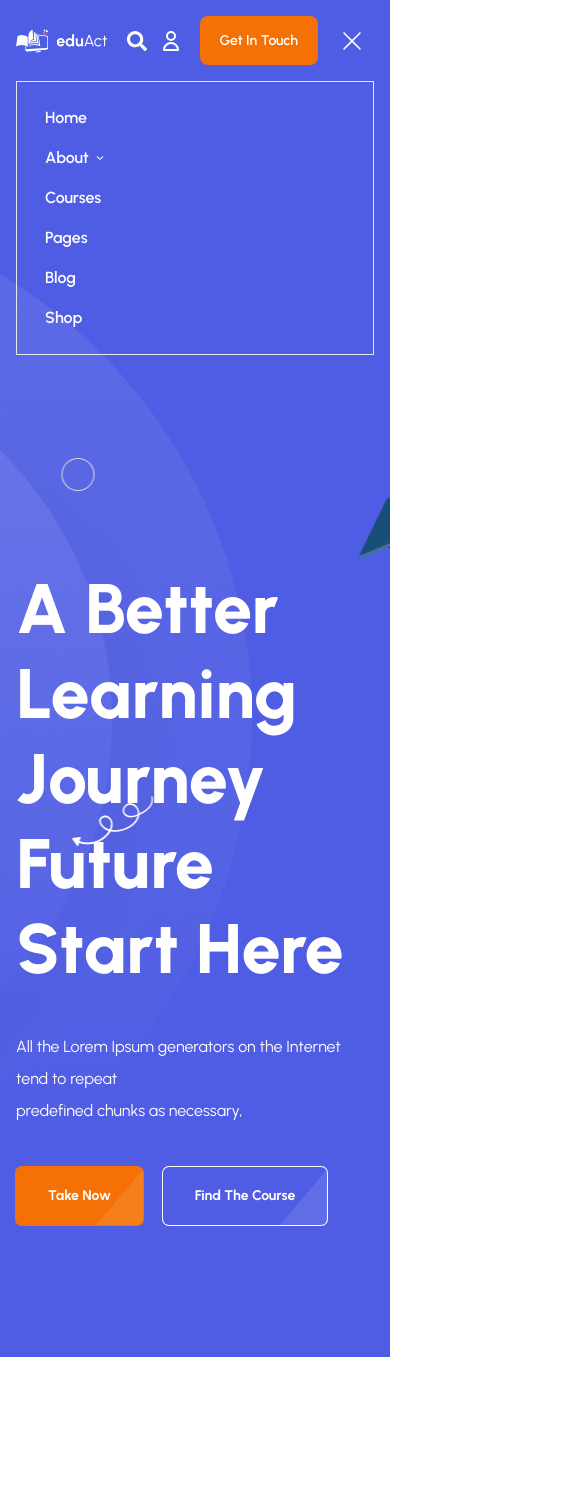
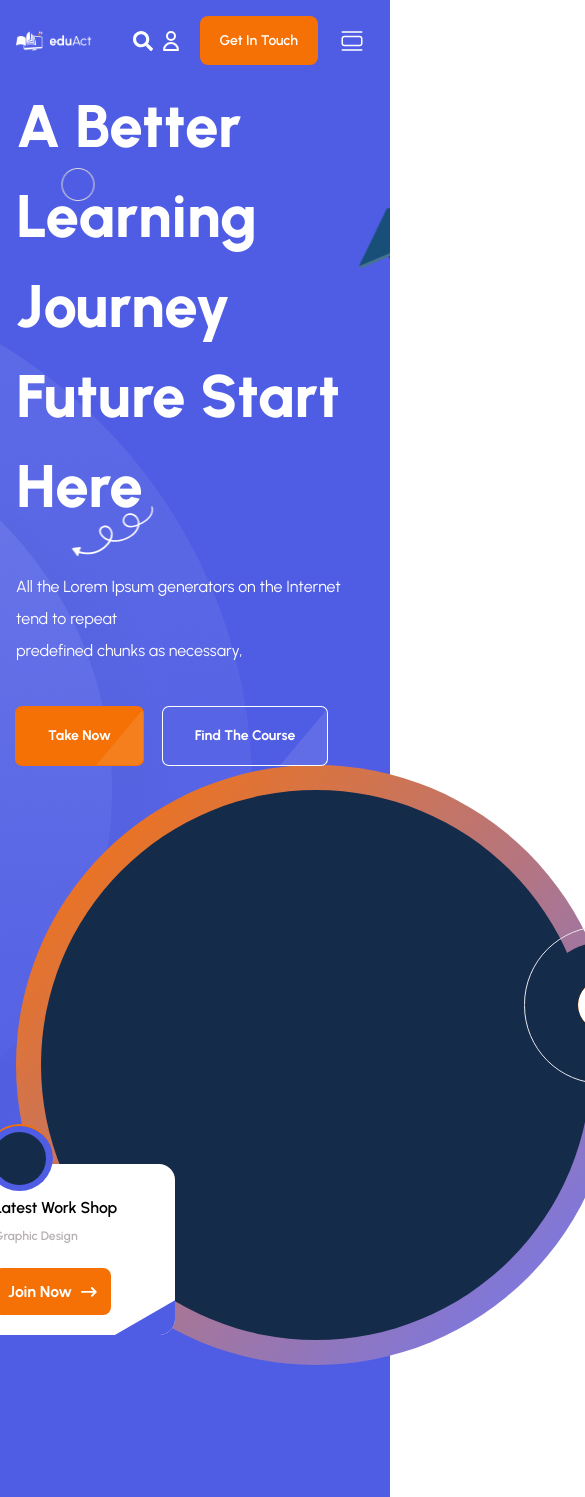
Before and after one commit to sakibs97/Educate-Project, a React (Vite) app: page / in a window 390 px wide. Shown: the top 1497 px of the page, 585 px wide, since content can reach past the window. Before the commit the page ends 1357 px from the top, so only its background shows below. Built offline with nearby package versions, Linux system fonts and the light colour scheme.

Commit message:
rsponsive header

```diff
--- a/src/component/Banner.jsx
+++ b/src/component/Banner.jsx
@@ -1,13 +1,14 @@
 import Header from "./Header"
-
+import { FaCirclePlay } from "react-icons/fa6";
+import { FaArrowRightLong } from "react-icons/fa6";
 
 const Banner = () => {
     return (
-        <section className="bg-4F5DE4 relative after:absolute after:top-0 after:left-0 after:w-full after:h-full after:bg-[url('././assets/vector.png')] after:bg-no-repeat after:bg-center">
+        <section className="bg-4F5DE4 relative after:absolute after:top-0 after:left-0 after:w-full after:h-full after:bg-[url('././assets/vector.png')] after:bg-no-repeat after:bg-center pb-[132px] z-50">
             <Header />
-            <div className="pt-[195px] pb-[132px] container z-50 relative after:absolute after:top-0 after:left-0 after:w-full after:h-[701px] after:bg-[url('././assets/vectorL.png')] after:bg-no-repeat after:bg-center after:-z-10">
-                <div className="text-white font-urbanist z-40">
-                    <h1 className="font-extrabold text-[70px] leading-[85px]">
+            <div className="md:mt-[50px] md:pt-[35px] container flex flex-wrap justify-between z-40 relative after:absolute after:top-0 after:left-0 after:w-full after:h-[701px] after:bg-[url('././assets/vectorL.png')] after:bg-no-repeat after:bg-center after:bg-cover after:-z-0">
+                <div className="text-white font-urbanist z-20 lg:mt-[50px]">
+                    <h1 className="font-extrabold md:text-[70px] sm:text-[50px] text-[60px] md:leading-[85px]">
                         A Better <br></br> Learning Journey <br></br> Future Start Here
                     </h1>
                     <p className="font-normal text-[16px] leading-[32px] py-[40px]">All the Lorem Ipsum generators on the Internet tend to repeat <br></br> predefined chunks as necessary,</p>
@@ -26,6 +27,34 @@ const Banner = () => {
                         </button>
                     </div>
                 </div>
+                <div className="relative">
+                    <div className="relative flex items-center justify-center w-[600px] h-[600px] bg-gradient-to-br from-[#FF7200] to-[#6A78FF] rounded-full">
+                        <div className="w-[550px] h-[550px] bg-[#152B4A] rounded-full"></div>
+                    </div>
+                    <div className="absolute top-[40%] translate-y-[-50%] right-[-65px] border-[1px] w-[157px] h-[158px] flex justify-center items-center rounded-full">
+                        <div className="p-[38px] bg-[#152B4A] rounded-full w-[125.86px]">
+                            <FaCirclePlay className="w-[50px] h-[50px] text-white bg-F57005 rounded-full overflow-hidden" />
+                        </div>
+                    </div>
+                    <div className="absolute bottom-[30px] left-[-50px]">
+                        <div className="font-urbanist font-semibold bg-white w-[209px] rounded-2xl relative z-30 overflow-hidden hover:ring-1 ring-F57005">
+                            <span className="absolute bottom-0 right-0 w-[60px] h-20 -mb-12 -mr-4 rotate-[60deg] bg-[#4F5DE4] opacity-100"></span>
+                            <div className="pl-[28.05px] pb-[20px] pt-[30px] z-20">
+                                <h6 className="text-[15.78px] leading-[28px] text-[#000000] z-50">Latest Work Shop</h6>
+                                <p className="text-[12.27px] leading-[28px] text-[#B7B0B4]">Graphic Design</p>
+                                <button className="font-bold text-[15.78px] text-white flex items-center py-[11.59px] px-[14.02px] bg-F57005 rounded-lg mt-[18px]">
+                                    <span className="pr-[9px]">Join Now</span>
+                                    <FaArrowRightLong />
+                                </button>
+                            </div>
+                        </div>
+                        <div className="absolute top-[-40px] left-[20px] z-50">
+                            <div className="relative flex items-center justify-center w-[67px] h-[67px] bg-[#4F5DE4] rounded-full border-t-[2px] border-F57005 z-20 overflow-visible">
+                                <div className="w-[53px] h-[53px] bg-[#152B4A] rounded-full"></div>
+                            </div>
+                        </div>
+                    </div>
+                </div>
             </div>
         </section>
     )
--- a/src/component/Header.jsx
+++ b/src/component/Header.jsx
@@ -15,33 +15,30 @@ const Header = () => {
 
     return (
         <section>
-            <div className="">
-
-
             <nav className="">
-                    <div className="container bg-4F5DE4 flex flex-wrap items-center justify-between py-4">
-                        <a href="https://educate-project.vercel.app/" className="">
-                            <img src={logo} className="lg:h-8 sm:h-7 h-6" alt="Logo" />
+                <div className="container flex flex-wrap items-center justify-between py-4">
+                    <a href="https://educate-project.vercel.app/" className="z-30">
+                        <img src={logo} className="lg:h-8 sm:h-7 h-5" alt="Logo" />
                     </a>
                     <div className="flex md:order-2 space-x-3 md:space-x-0 rtl:space-x-reverse">
-                            <div className="flex items-center w-[56px] justify-between text-[#FFFFFF] lg:mr-[20px] sm:mr-[10px] mr-[5px]">
-                                <FaSearch className='w-[20px] h-[20px]' />
-                                <HiOutlineUser className='w-[24px] h-[24px]' />
+                        <div className="flex items-center lg:w-[56px] w-[50px] justify-between text-[#FFFFFF] lg:mr-[20px] sm:mr-[10px] mr-[5px] z-30">
+                            <FaSearch className='w-[20px] h-[20px] cursor-pointer' />
+                            <HiOutlineUser className='w-[24px] h-[24px] cursor-pointer' />
                         </div>
-                            <button type="button" className=" font-urbanist font-semibold text-[16px] text-white bg-F57005 focus:ring-4 focus:outline-none focus:ring-blue-300 rounded-lg text-sm px-[20px] py-[14.5px] text-center">Get In Touch</button>
-                            <div onClick={handelShow} className="inline-flex rounded-lg md:hidden hover:bg-gray-100 focus:outline-none focus:ring-2 focus:ring-gray-200 dark:text-gray-400 dark:hover:bg-gray-700 dark:focus:ring-gray-600 px-[10px]">
+                        <button type="button" className="font-urbanist font-semibold text-[16px] text-white bg-F57005 focus:ring-4 focus:outline-none focus:ring-blue-300 rounded-lg text-sm px-[20px] py-[14.5px] text-center z-30">Get In Touch</button>
+                        <div onClick={handelShow} className="inline-flex rounded-lg md:hidden hover:bg-gray-100 focus:outline-none focus:ring-2 focus:ring-gray-200 dark:text-gray-400 dark:hover:bg-gray-700 dark:focus:ring-gray-600 px-[10px] z-30">
                             {show ? (
                                 <button type="button">
-                                        <BsViewList className='h-6 w-6 text-white' />
+                                    <RxCross1 className='h-6 w-6 text-white' />
                                 </button>
                             ) : (
                                 <button type="button">
-                                        <RxCross1 className='h-6 w-6 text-white' />
+                                    <BsViewList className='h-6 w-6 text-white' />
                                 </button>
                             )}
                         </div>
                     </div>
-                        <div className={`items-center justify-between w-full md:flex md:w-auto md:order-1  ${show ? "hidden" : "left-[-2000px] top-[200]"}`} id="navbar-sticky">
+                    <div className={`items-center justify-between w-full md:flex md:w-auto md:order-1 z-30 ${show ? "left-[-2000px] top-[200]" : "hidden"}`} id="navbar-sticky">
                         <ul className="flex flex-col font-urbanist font-semibold text-[16px] text-white p-4 md:p-0 mt-4 border lg:space-x-8 md:space-x-4 rtl:space-x-reverse md:flex-row md:mt-0 md:border-0">
                             <li>
                                 <a href="#" className="block py-2 px-3 md:p-0" aria-current="page">Home</a>
@@ -68,8 +65,6 @@ const Header = () => {
                     </div>
                 </div>
             </nav>
-
-            </div>
         </section>
     )
 }
```
Also changed, not shown: src/assets/VectorR.png (deleted). Lines whose indentation alone changed are shown as unchanged.
